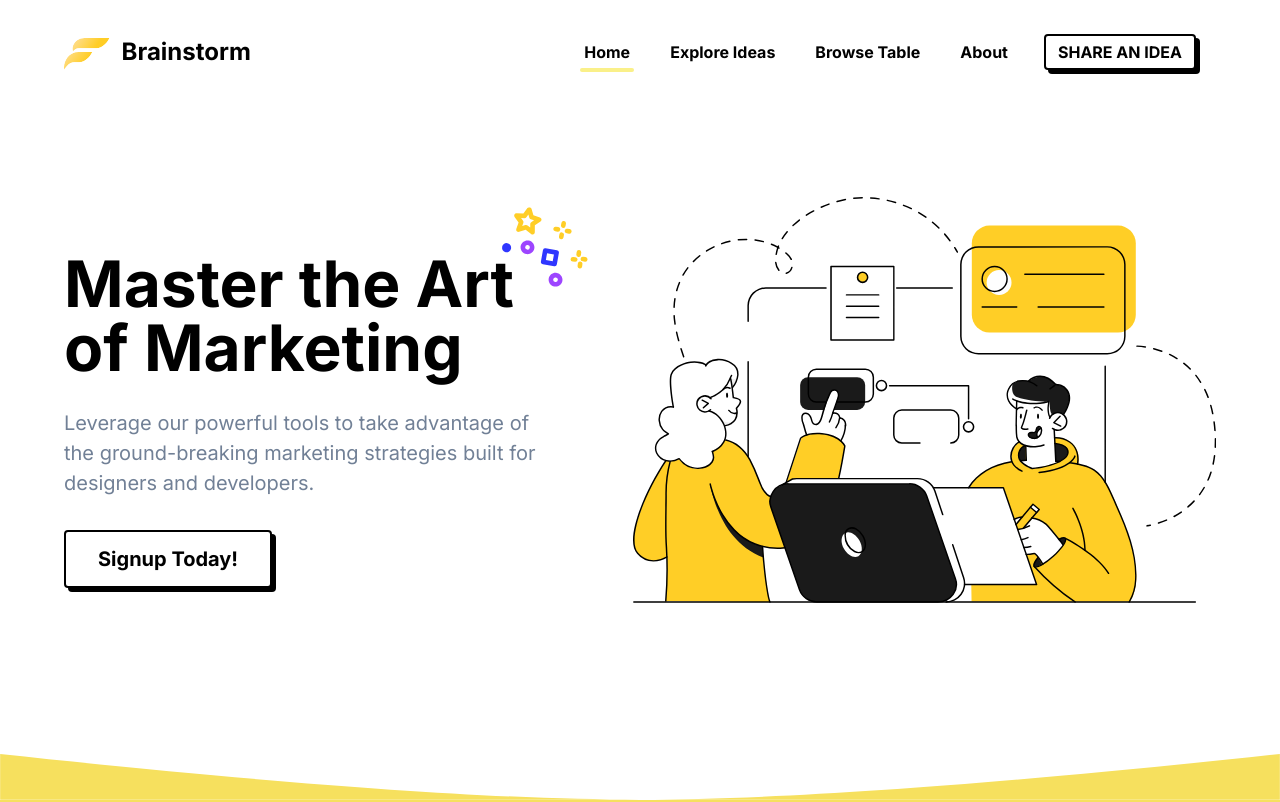
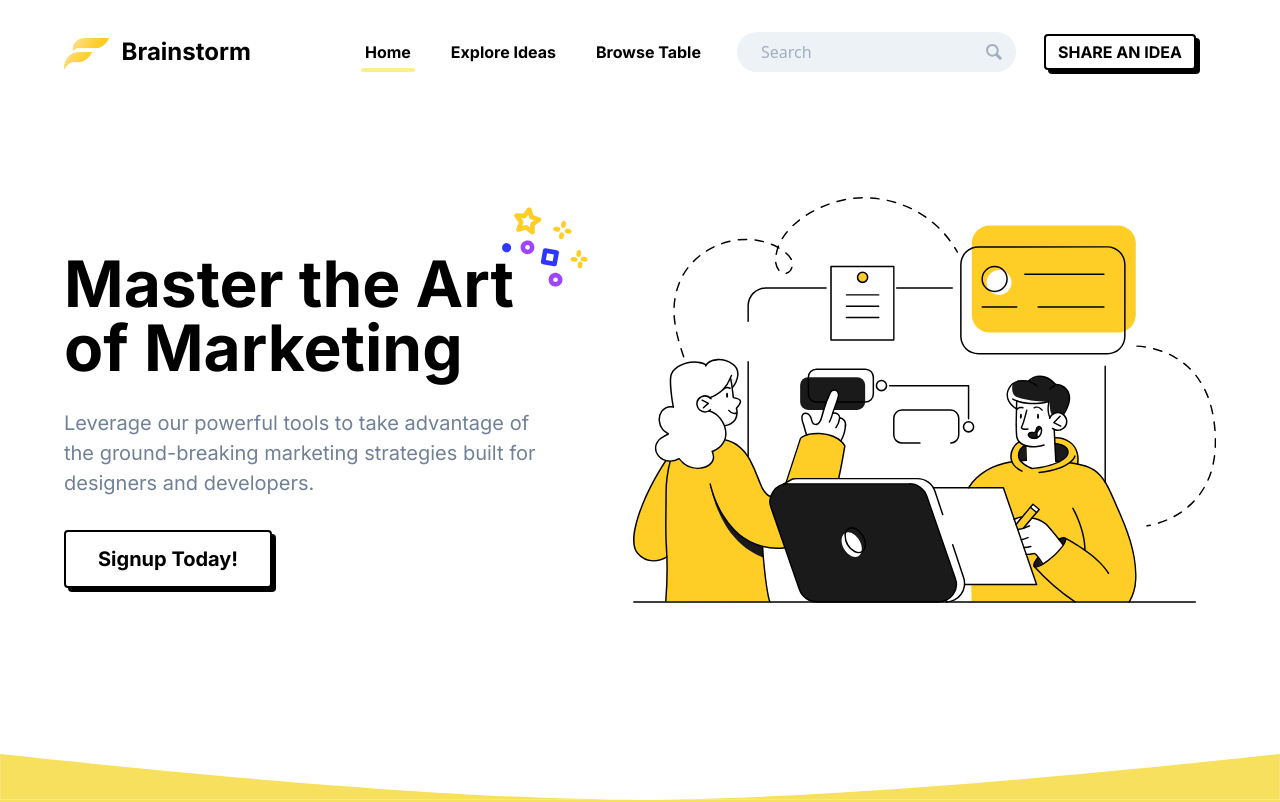
Before and after one commit to GoldinGuy/Ideastorm, a React (Create React App) app in the folder client/: page /ideas in a window 1280 px wide. Shown: the top 802 px of the page. Built offline with nearby package versions, Linux system fonts and the light colour scheme.

Commit message:
add searchbar, update styling

```diff
--- a/client/src/components/NavBar.jsx
+++ b/client/src/components/NavBar.jsx
@@ -1,10 +1,23 @@
 /* eslint-disable jsx-a11y/anchor-is-valid */
 import React, { Component } from "react";
-
+import SearchBar from "./SearchBar";
 import { Link } from "react-router-dom";
 
 class NavBar extends Component {
+	constructor(props) {
+		super(props);
+		this.state = {
+			currentPage: 1
+		};
+	}
+	// TODO: better pagination system
+	setPage(pageNum) {
+		this.setState({ currentPage: pageNum });
+	}
+
 	render() {
+		const { currentPage } = this.state;
+
 		return (
 			<div className="relative z-20 w-full h-24 px-8 pt-2 bg-white">
 				<div className="container flex items-center justify-between h-full max-w-6xl mx-auto">
@@ -55,29 +68,48 @@ class NavBar extends Component {
 							<Link
 								to="/ideas"
 								className="relative px-1 mb-1 mb-5 mr-0 text-base font-bold sm:mb-0 sm:mr-4 lg:mr-8"
+								onClick={e => this.setPage(1)}
 							>
 								Home
-								<span className="absolute bottom-0 left-0 w-full h-1 -mb-2 bg-yellow-300 rounded-full" />
+								<span
+									className={
+										currentPage === 1
+											? "absolute bottom-0 left-0 w-full h-1 -mb-2 bg-yellow-300 rounded-fullabsolute bottom-0 left-0 w-full h-1 -mb-2 bg-yellow-300 rounded-full"
+											: "hidden"
+									}
+								/>
 							</Link>
 							<Link
+								onClick={e => this.setPage(2)}
 								to="/ideas/list"
-								className="px-1 mb-1 mb-5 mr-0 text-base font-bold sm:mb-0 sm:mr-4 lg:mr-8"
+								className=" relative px-1 mb-1 mb-5 mr-0 text-base font-bold sm:mb-0 sm:mr-4 lg:mr-8"
 							>
 								Explore Ideas
+								<span
+									className={
+										currentPage === 2
+											? "absolute bottom-0 left-0 w-full h-1 -mb-2 bg-yellow-300 rounded-fullabsolute bottom-0 left-0 w-full h-1 -mb-2 bg-yellow-300 rounded-full"
+											: "hidden"
+									}
+								/>
 							</Link>
 							<Link
+								onClick={e => this.setPage(3)}
 								to="/ideas/table"
-								className="px-1 mb-1 mb-5 mr-0 text-base font-bold sm:mb-0 sm:mr-4 lg:mr-8"
+								className="relative px-1 mb-1 mb-5 mr-0 text-base font-bold sm:mb-0 sm:mr-4 lg:mr-8"
 							>
 								Browse Table
+								<span
+									className={
+										currentPage === 3
+											? "absolute bottom-0 left-0 w-full h-1 -mb-2 bg-yellow-300 rounded-fullabsolute bottom-0 left-0 w-full h-1 -mb-2 bg-yellow-300 rounded-full"
+											: "hidden"
+									}
+								/>
 							</Link>
-							<Link
-								href="#_"
-								className="px-1 mb-1 mb-5 mr-0 text-base font-bold sm:mb-0 sm:mr-4 lg:mr-8"
-							>
-								About
-							</Link>
-							<Link to="/ideas/create" className="relative mb-5 sm:mb-0">
+
+							<SearchBar />
+							<Link to="/ideas/create" className="relative mb-5 sm:mb-0 ml-10">
 								<span className="absolute top-0 left-0 w-full h-full mt-1 ml-1 bg-black rounded" />
 								<span className="relative inline-block w-full h-full px-3 py-1 text-base font-bold transition duration-100 bg-white border-2 border-black rounded fold-bold hover:bg-yellow-400 hover:text-gray-900">
 									SHARE AN IDEA
--- /dev/null
+++ b/client/src/components/SearchBar.jsx
@@ -0,0 +1,46 @@
+import React, { Component } from "react";
+
+class SearchBar extends Component {
+	render() {
+		return (
+			<div className="flex bg-white">
+				<div className="w-1/2 mx-auto my-6 text-gray-500">
+					<section className="flex items-center justify-center h-20">
+						<form
+							action="#"
+							className="flex items-center justify-center w-1/2"
+							role="search"
+							aria-label="Sitewide"
+						>
+							<label htmlFor="search" className="sr-only">
+								Search this site
+							</label>
+							<input
+								type="text"
+								id="search"
+								placeholder="Search"
+								spellCheck="false"
+								className="px-6 py-2 -mr-8 font-sans transition-colors duration-300 transform bg-gray-200 border-none rounded-full focus:outline-none focus:bg-gray-300"
+							/>
+							<button className="transform border-none" aria-label="Submit">
+								<svg
+									className="text-gray-500 duration-200 fill-current hover:text-gray-700 focus:text-gray-700"
+									version="1.1"
+									xmlns="http://www.w3.org/2000/svg"
+									width={20}
+									height={20}
+									viewBox="0 0 20 20"
+								>
+									<title>magnifying-glass</title>
+									<path d="M17.545 15.467l-3.779-3.779c0.57-0.935 0.898-2.035 0.898-3.21 0-3.417-2.961-6.377-6.378-6.377s-6.186 2.769-6.186 6.186c0 3.416 2.961 6.377 6.377 6.377 1.137 0 2.2-0.309 3.115-0.844l3.799 3.801c0.372 0.371 0.975 0.371 1.346 0l0.943-0.943c0.371-0.371 0.236-0.84-0.135-1.211zM4.004 8.287c0-2.366 1.917-4.283 4.282-4.283s4.474 2.107 4.474 4.474c0 2.365-1.918 4.283-4.283 4.283s-4.473-2.109-4.473-4.474z"></path>
+								</svg>
+							</button>
+						</form>
+					</section>
+				</div>
+			</div>
+		);
+	}
+}
+
+export default SearchBar;
--- a/client/src/pages/HomePage.jsx
+++ b/client/src/pages/HomePage.jsx
@@ -1,4 +1,5 @@
 import React, { Component } from "react";
+import SearchBar from "../components/SearchBar";
 
 class IdeasHome extends Component {
 	render() {
```
Also changed, not shown: client/src/components/Tags.jsx (deleted, +0 -104 lines).
